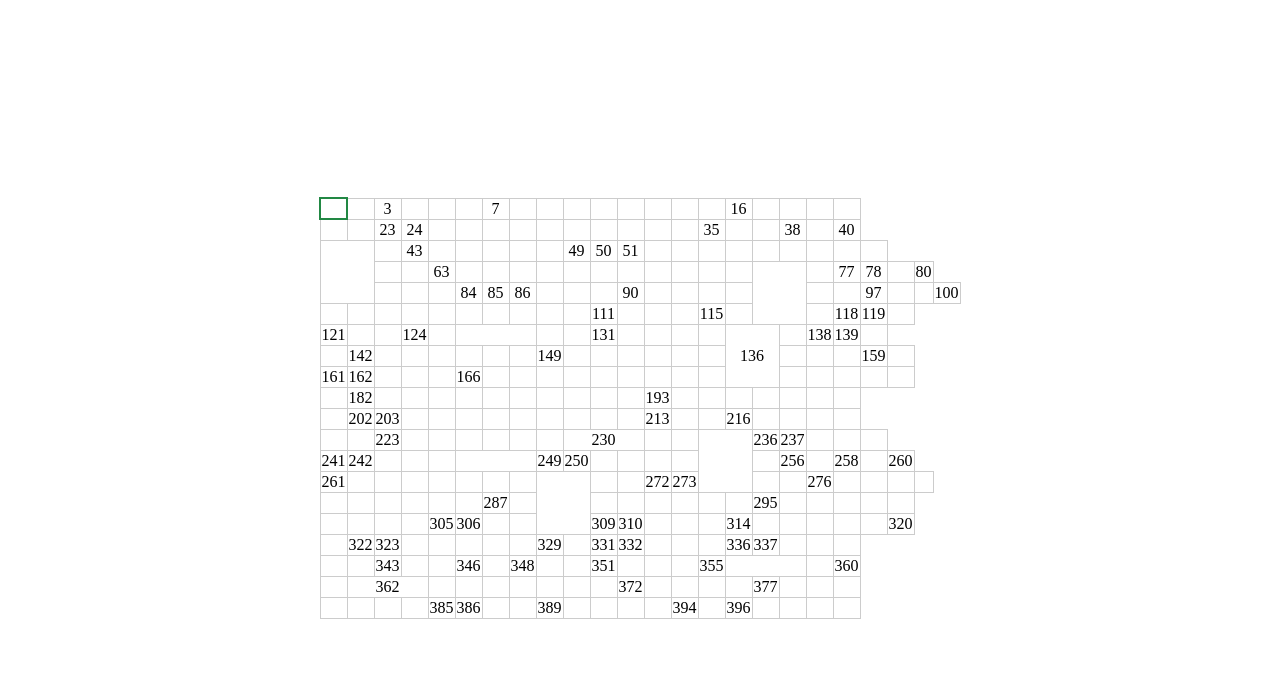
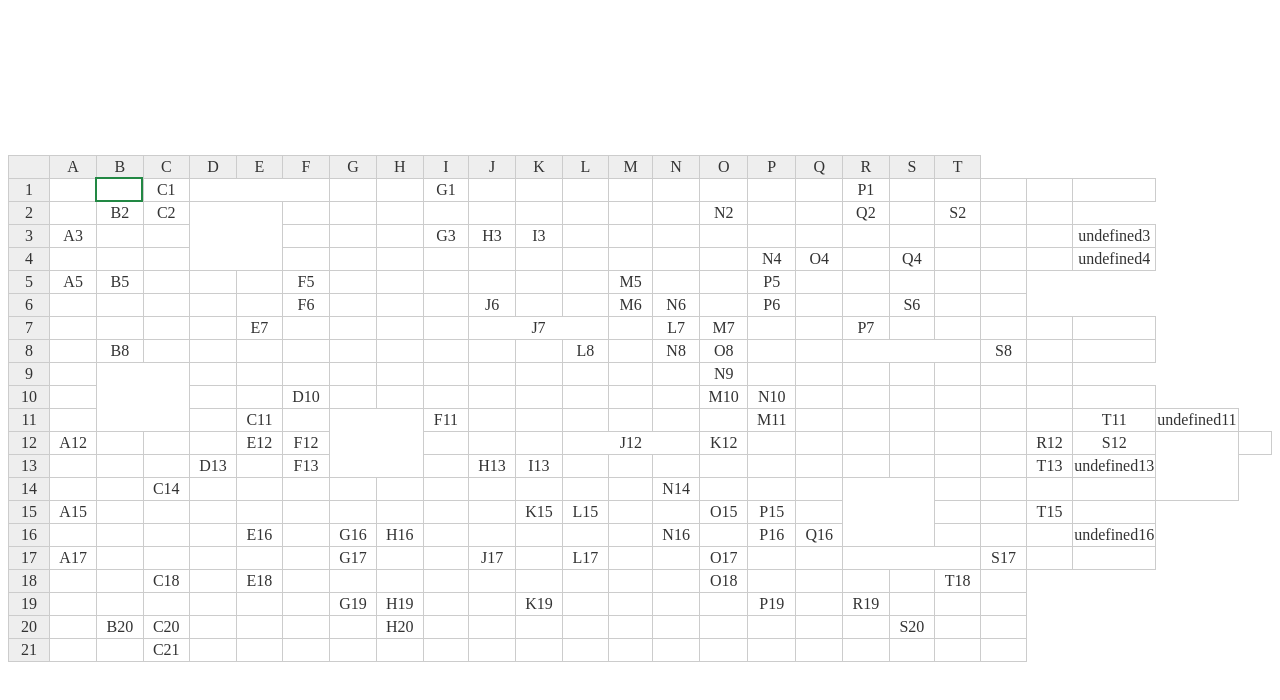
Before and after one commit to luncheon/make-table-selectable, a website: page demo.html in a window 1280 px wide. Drawn offline with Linux system fonts and the light colour scheme.

Commit message:
fix: ignore <th>

```diff
--- a/demo.html
+++ b/demo.html
@@ -9,6 +9,7 @@
         height: 100%;
       }
       body {
+        color: #333;
         display: grid;
         place-items: center;
       }
@@ -16,9 +17,16 @@
         user-select: none;
         border-collapse: collapse;
       }
+      th,
       td {
+        text-align: center;
         border: 1px solid #ccc;
-        text-align: center;
+        width: 60px;
+        height: 20px;
+      }
+      th {
+        font-weight: 400;
+        background-color: #eee;
       }
     </style>
   </head>
@@ -29,31 +37,42 @@
         makeTableSelectable,
       } from "./index.js";
 
+      const columnCount = 20;
+      const columnNames = Array.from({ length: columnCount }, (_, c) =>
+        String.fromCodePoint("A".codePointAt(0) + c)
+      );
       const table = document.body.appendChild(document.createElement("table"));
+      {
+        const thead = table.createTHead();
+        const tr = thead.insertRow();
+        tr.appendChild(document.createElement("th"));
+        for (const columnName of columnNames) {
+          tr.appendChild(document.createElement("th")).textContent = columnName;
+        }
+      }
       const tbody = table.createTBody();
-      let n = 0;
-      for (let r = 0; r < 20; r++) {
+      for (let r = 0; r <= 20; r++) {
         const tr = tbody.insertRow();
-        for (let c = 0; c < 20; c++) {
-          ++n;
-          tr.insertCell().textContent = Math.random() < 0.2 ? n : "";
+        tr.appendChild(document.createElement("th")).textContent = r + 1;
+        for (let c = 0; c <= columnCount; c++) {
+          tr.insertCell().textContent =
+            Math.random() < 0.2 ? `${columnNames[c]}${r + 1}` : "";
         }
       }
 
       for (let i = 0; i < 5; i++) {
         const row =
-          table.rows[Math.floor(Math.random() * (table.rows.length - 2))];
-        const cell = row.cells[Math.floor(Math.random() * row.cells.length)];
+          tbody.rows[Math.floor(Math.random() * (tbody.rows.length - 3))];
+        const cell =
+          row.cells[Math.floor(Math.random() * (row.cells.length - 2)) + 1];
         cell.rowSpan = 3;
         cell.colSpan = 2;
       }
       for (let i = 0; i < 5; i++) {
-        const row = table.rows[Math.floor(Math.random() * table.rows.length)];
+        const row = tbody.rows[Math.floor(Math.random() * tbody.rows.length)];
         const cell =
-          row.cells[Math.floor(Math.random() * (row.cells.length - 2))];
+          row.cells[Math.floor(Math.random() * (row.cells.length - 3)) + 1];
         cell.colSpan = 3;
-        cell.nextElementSibling.remove();
-        cell.nextElementSibling.remove();
       }
 
       const modeElement = document.body.appendChild(
--- a/index.js
+++ b/index.js
@@ -542,7 +542,7 @@ var MakeTableSelectable = class {
     });
     handlePointerEvents(signal, context, () => this.#selection, setSelection);
     handleTouchEvents(signal, context, options.renderer.touchHandle, setSelection);
-    context.rowCount && context.columnCount && setSelection(singleCellSelection(context, rc(0, 0)));
+    context.rowCount && context.columnCount && setSelection(singleCellSelection(context, rc(0, 1)));
   }
   keyboardShortcuts = keyboardShortcuts();
   #destroyController = new AbortController();
@@ -757,10 +757,12 @@ var MergeableTableGridContext = class {
     return this.#rows[0]?.length ?? 0;
   }
   refresh() {
-    const rows = despan(this.rootElement);
+    const rows = Array.prototype.flatMap.call(this.rootElement.tBodies, despan);
+    const columnHeaderCount = rows[0]?.findIndex((cell) => cell.tagName === "TD") ?? 0;
     const cellAreaMap = /* @__PURE__ */ new WeakMap();
     for (let r = 0; r < rows.length; r++) {
       const cells = rows[r];
+      cells.splice(0, columnHeaderCount);
       for (let c = 0; c < cells.length; c++) {
         const element = cells[c];
         if (element) {
--- a/src/MakeTableSelectable/MakeTableSelectable.ts
+++ b/src/MakeTableSelectable/MakeTableSelectable.ts
@@ -76,7 +76,7 @@ export class MakeTableSelectable<CellElement> {
     });
     handlePointerEvents(signal, context, () => this.#selection, setSelection);
     handleTouchEvents(signal, context, options.renderer.touchHandle, setSelection);
-    context.rowCount && context.columnCount && setSelection(singleCellSelection(context, rc(0, 0)));
+    context.rowCount && context.columnCount && setSelection(singleCellSelection(context, rc(0, 1)));
   }
 
   get activeCellAddress() {
--- a/src/MergeableTableGridContext.ts
+++ b/src/MergeableTableGridContext.ts
@@ -19,10 +19,12 @@ export class MergeableTableGridContext implements GridContext<HTMLTableCellEleme
   }
 
   refresh() {
-    const rows = despan(this.rootElement);
+    const rows = Array.prototype.flatMap.call(this.rootElement.tBodies, despan) as ReturnType<typeof despan>;
+    const columnHeaderCount = rows[0]?.findIndex(cell => cell.tagName === "TD") ?? 0;
     const cellAreaMap = new WeakMap<HTMLTableCellElement, GridArea>();
     for (let r = 0; r < rows.length; r++) {
       const cells = rows[r]!;
+      cells.splice(0, columnHeaderCount);
       for (let c = 0; c < cells.length; c++) {
         const element = cells[c];
         if (element) {
```
